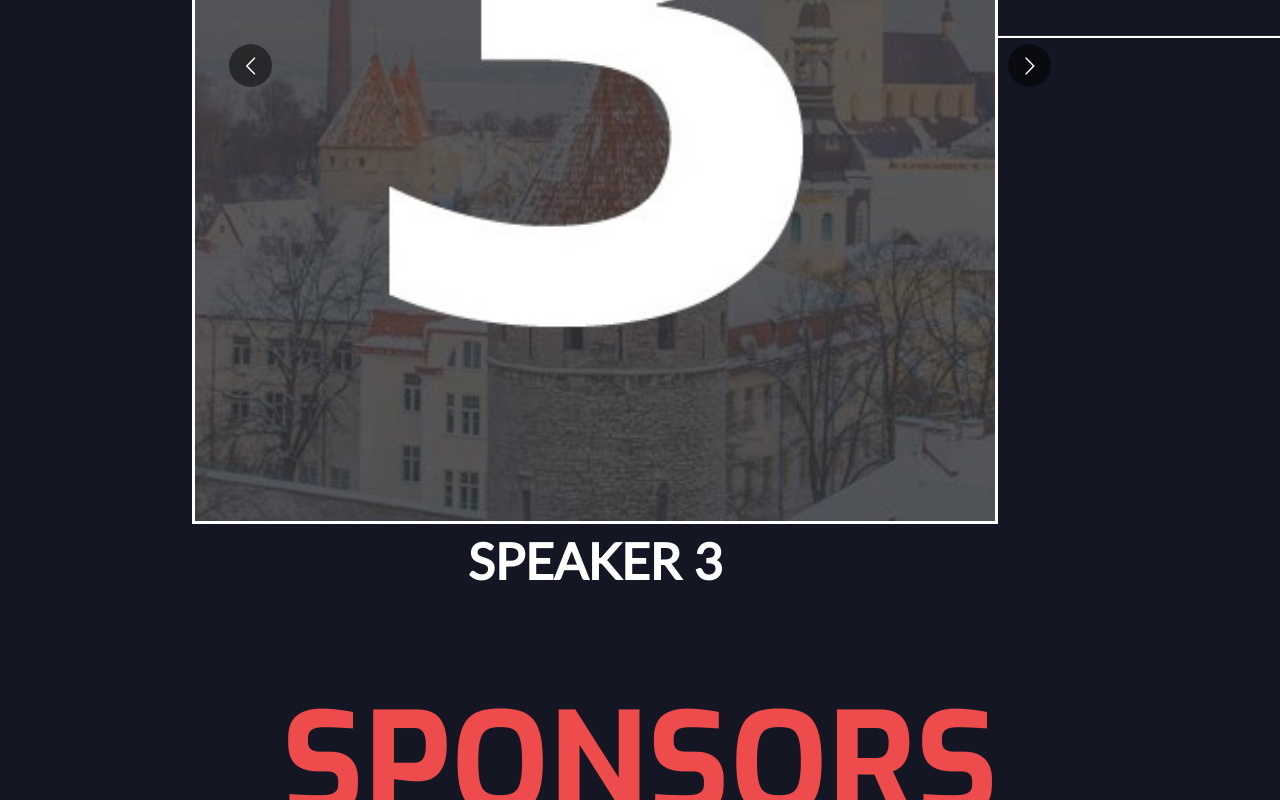
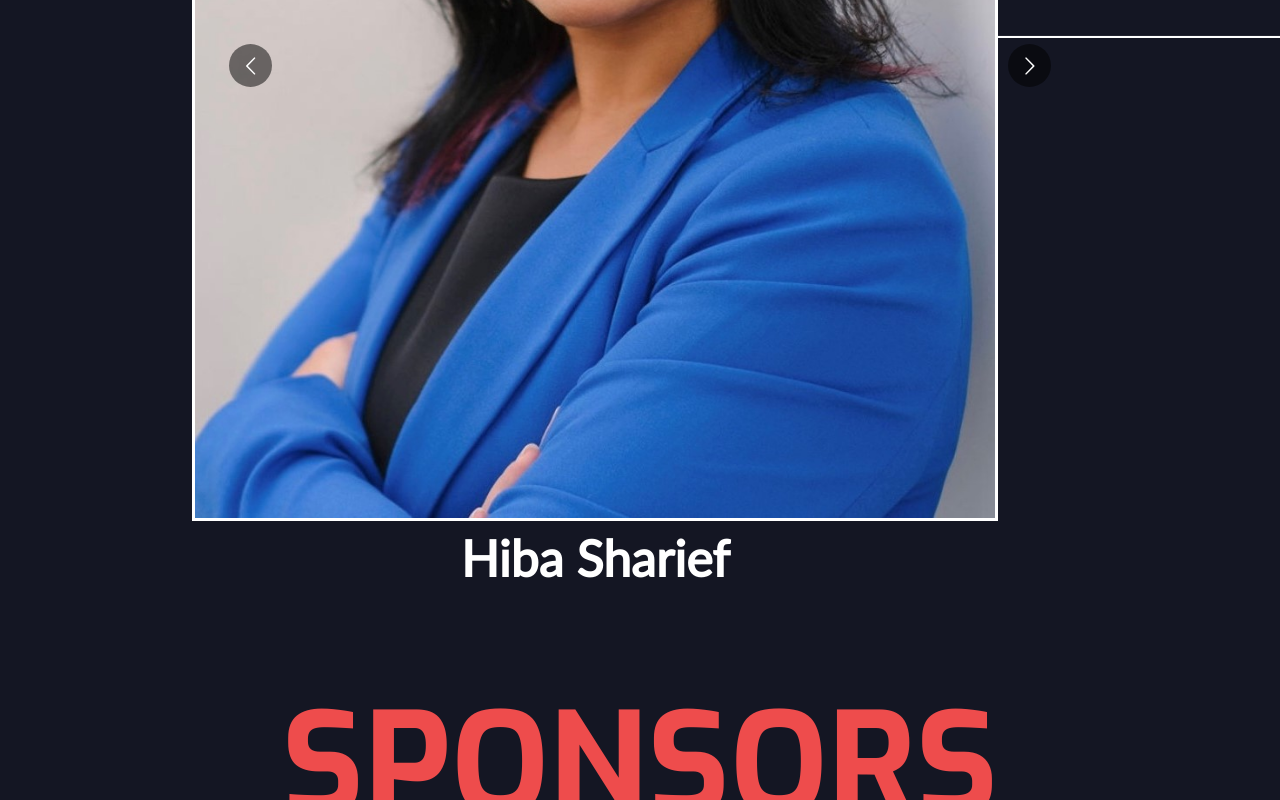
Before and after one commit to Elephant333/hackharvard2022, a React (Create React App) app: page / in a window 1280 px wide. Shown: the part 10292-11092 px from the top of the page. Built offline with nearby package versions, Linux system fonts and the light colour scheme.

Commit message:
add hiba and vineet speakers

```diff
--- a/src/Speakers.js
+++ b/src/Speakers.js
@@ -6,8 +6,8 @@ import speakersLines from './assets/images/speakers-lines.png';
 import speakersAngles from './assets/images/speakers-angles.png';
 import harsen from './assets/images/harsen.png';
 import kelly from './assets/images/kelly.jpg';
-import img3 from './assets/images/3.jpg';
-import img4 from './assets/images/4.jpg';
+import vineet from './assets/images/vineet.png';
+import hiba from './assets/images/hiba.jpg';
 
 function Speakers() {
   return (
@@ -101,21 +101,31 @@ function Speakers() {
           </div>
           <div>
             <div className={styles.speakerContainer}>
-              <img src={img3} alt="Third slide" className={styles.speakerImage} />
+              <img src={hiba} alt="Hiba Sharief" className={styles.speakerImage} />
               <div className={styles.speakerOverlay}>
-                <div className={styles.speakerText}>Speaker description...</div>
+                <div className={styles.speakerText}>
+                  Hiba Sharief
+                  <br />
+                  <br />
+                  A global thought leader and technology executive with 20+ years of experience across 40+ countries, Hiba is currently a Global Principal Technologist at Amazon Web Services. Hiba was named a Silicon Valley “40 under 40″ while leading IT and Security at Oportun, a Bay Area-based fintech she helped take through its successful IPO. Hiba is an active investor with a passion for supporting startups, empowering the youth and changing the ratio of women in technology and leadership.
+                </div>
               </div>
             </div>
-            <p className={styles.speakerName}>SPEAKER 3</p>
+            <p className={styles.speakerName}>Hiba Sharief</p>
           </div>
           <div>
             <div className={styles.speakerContainer}>
-              <img src={img4} alt="Fourth slide" className={styles.speakerImage} />
+              <img src={vineet} alt="Vineet Raghu" className={styles.speakerImage} />
               <div className={styles.speakerOverlay}>
-                <div className={styles.speakerText}>Speaker description...</div>
+                <div className={styles.speakerText}>
+                  Vineet Raghu
+                  <br />
+                  <br />
+                  Vineet is research faculty in Radiology at Massachusetts General Hospital and Harvard Medical School. His lab’s goal is to improve disease prevention by developing machine learning models to inform patients of their future risk of developing major chronic diseases like cardiovascular diseases and cancers. He completed his PhD in Computer Science from the University of Pittsburgh in 2019 and aims to mentor computer scientists to more effectively collaborate with non-technical domain experts.
+                </div>
               </div>
             </div>
-            <p className={styles.speakerName}>SPEAKER 4</p>
+            <p className={styles.speakerName}>Vineet Raghu</p>
           </div>
           {/* eslint-enable max-len */}
         </Carousel>
--- a/src/styles/Speakers.module.css
+++ b/src/styles/Speakers.module.css
@@ -66,6 +66,7 @@ index.css initializes all the fonts, so no need to do here */
   object-fit: cover;
   border: 3px solid #FFFFFF;
   transition: .5s ease;
+  background-color: #141623;
 }
 
 .speakerOverlay {
```
Also changed, not shown: src/assets/images/hiba.jpg (added), src/assets/images/vineet.png (added).
